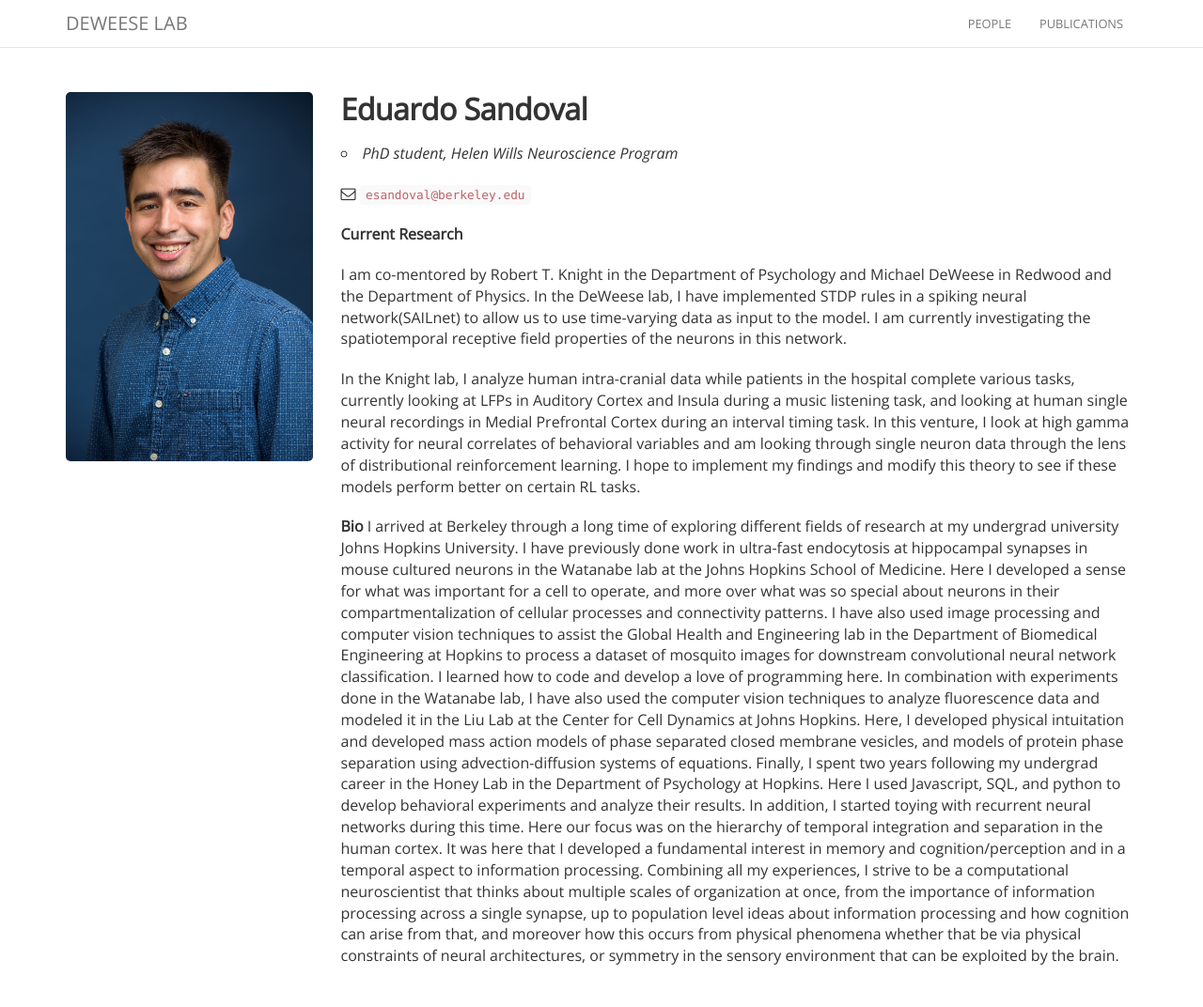
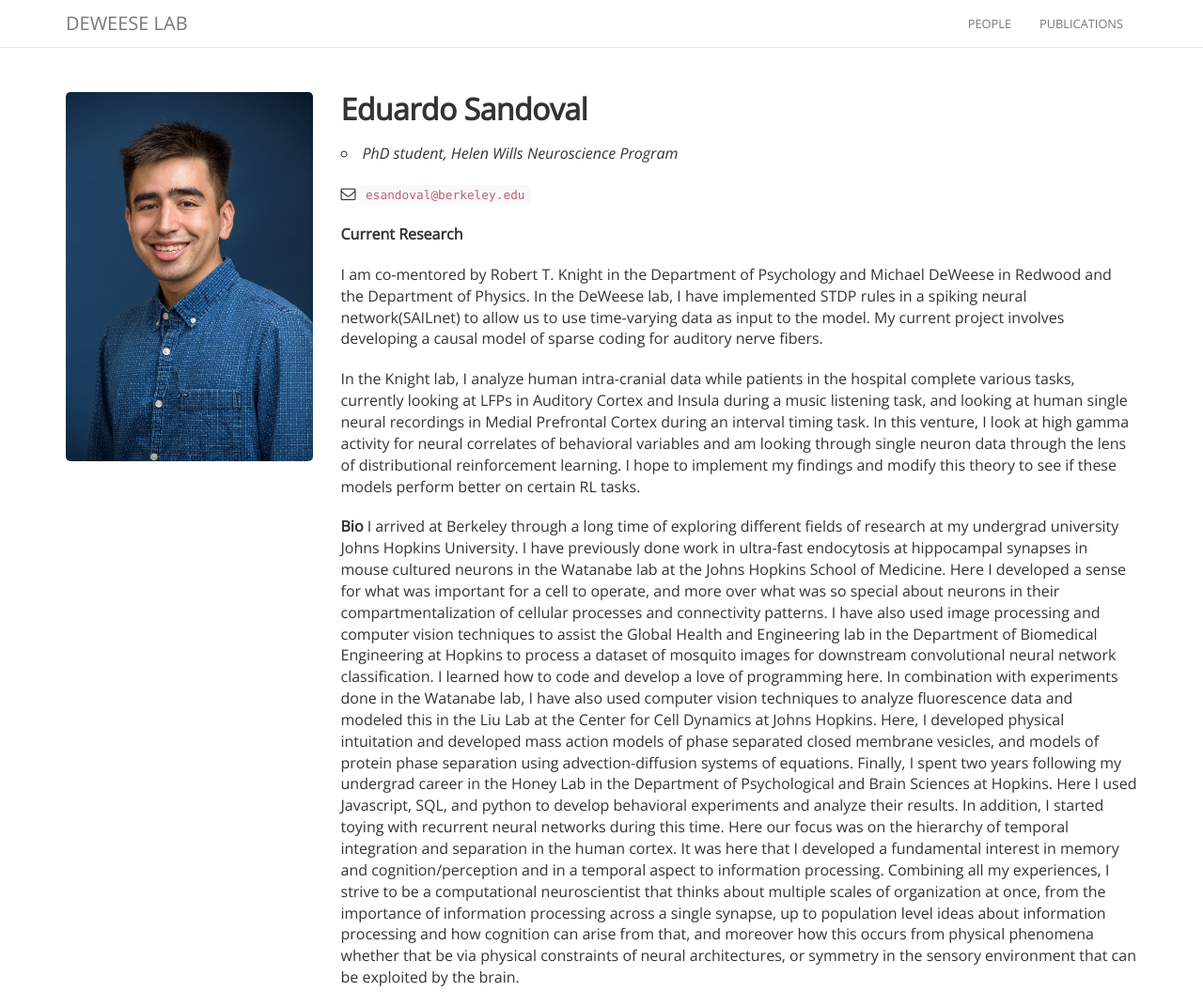
Before and after one commit to deweese-lab/deweese-lab.github.io, a Jekyll site: the page built from _people/eduardo_sandoval.md, in a window 1280 px wide and 1072 px high. Shown: the whole window at 94% size. Built offline with Jekyll 4.4.1, drawn with Linux system fonts in a browser that asks for light colours; nearby versions of some CDN libraries.

Commit message:
Update eduardo_sandoval.md

```diff
--- a/_people/eduardo_sandoval.md
+++ b/_people/eduardo_sandoval.md
@@ -11,8 +11,8 @@
 **Current Research**
 
 I am co-mentored by Robert T. Knight in the Department of Psychology and Michael DeWeese in Redwood and the Department of Physics.
-In the DeWeese lab, I have implemented STDP rules in a spiking neural network(SAILnet) to allow us to use time-varying data as input to the model. I am currently
-investigating the spatiotemporal receptive field properties of the neurons in this network.
+In the DeWeese lab, I have implemented STDP rules in a spiking neural network(SAILnet) to allow us to use time-varying data as input to the model.
+My current project involves developing a causal model of sparse coding for auditory nerve fibers.
 
 In the Knight lab, I analyze human intra-cranial data while patients in the hospital complete various tasks,
 currently looking at LFPs in Auditory Cortex and Insula during a music listening task,
@@ -27,10 +27,10 @@
 I have also used image processing and computer vision techniques to assist the Global Health and Engineering lab in the Department of Biomedical Engineering at Hopkins
 to process a dataset of mosquito images for downstream convolutional neural network classification. I learned how to code and develop a love of programming here.
 In combination with experiments done in the Watanabe lab, I have also
-used the computer vision techniques to analyze fluorescence data and modeled it in the Liu Lab at the Center for Cell Dynamics at Johns Hopkins.
+used computer vision techniques to analyze fluorescence data and modeled this in the Liu Lab at the Center for Cell Dynamics at Johns Hopkins.
 Here, I developed physical intuitation and developed mass action models of phase separated closed membrane vesicles,
 and models of protein phase separation using advection-diffusion systems of equations.
-Finally, I spent two years following my undergrad career in the Honey Lab in the Department of Psychology at Hopkins. Here I used Javascript, SQL, and python to develop
+Finally, I spent two years following my undergrad career in the Honey Lab in the Department of Psychological and Brain Sciences at Hopkins. Here I used Javascript, SQL, and python to develop
 behavioral experiments and analyze their results. In addition, I started toying with recurrent neural networks during this time. Here our focus was on the hierarchy
 of temporal integration and separation in the human cortex. It was here that I developed a fundamental interest in memory and cognition/perception and in a
 temporal aspect to information processing.
```
